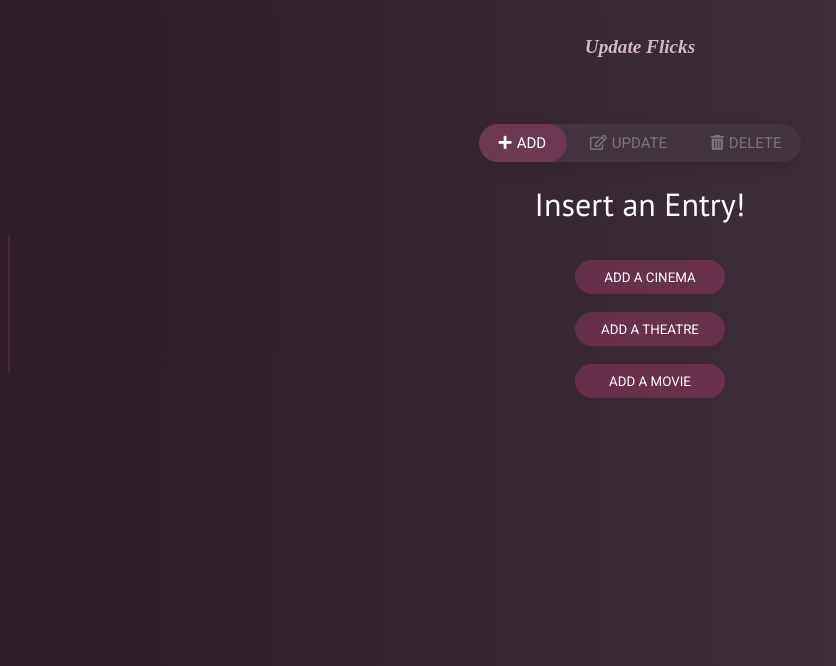
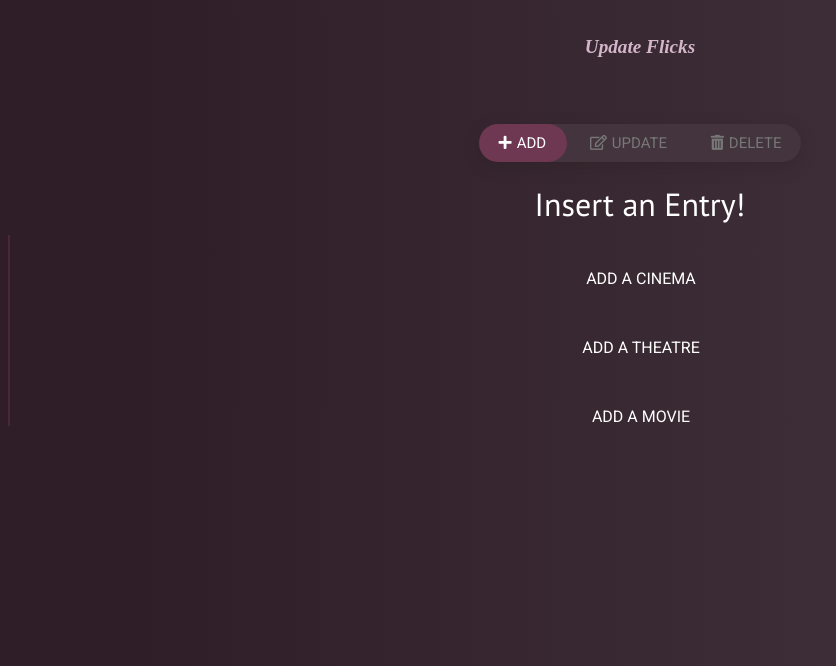
Before and after one commit to GoodieDawson/WebTech_SchorlastiCAS, a PHP site: page /admin/index.php in a window 1280 px wide. Shown: the top 666 px of the page, without its empty margins (0-836 px from the left). Run offline with PHP 8.4, Linux system fonts and the light colour scheme; some libraries are stand-ins or nearby versions; some web fonts are replaced.

Commit message:
More stuff, more stuff

```diff
--- a/CSS/admin_forms.css
+++ b/CSS/admin_forms.css
@@ -72,7 +72,7 @@ form {
 }
 
 .fields {
-    border-left: 2px solid #4c2639
+    border-left: 2px solid #4c2639;
 }
 
 .container span {
@@ -100,6 +100,60 @@ textarea {
     box-sizing: border-box;
     padding: 0 18px;
 }
+
+.fields a {
+    display: block;
+    color: white;
+    text-decoration: none;
+    position: relative;
+    font-family: 'Roboto', sans-serif;
+}
+
+.fields a::after {
+    content: "";
+    background: white;
+    mix-blend-mode: exclusion;
+    width: calc(30% + 20px);
+    height: 0;
+    position: absolute;
+    bottom: -4px;
+    left: -10px;
+    transition: all .3s cubic-bezier(0.445, 0.05, 0.55, 0.95);
+    border-radius: 22px;
+}
+
+
+/* .fields p {
+    position: relative;
+    top: 50%;
+    left: 50%;
+    transform: translate(-50%);
+}
+
+.fields a {
+    display: block;
+    color: white;
+    text-decoration: none;
+    position: relative;
+    font-family: 'Roboto', sans-serif;
+}
+
+.fields a::after {
+    content: "";
+    background: white;
+    mix-blend-mode: exclusion;
+    width: calc(30% + 20px);
+    height: 0;
+    position: absolute;
+    bottom: -4px;
+    left: -10px;
+    transition: all .3s cubic-bezier(0.445, 0.05, 0.55, 0.95);
+    border-radius: 22px;
+}
+
+.fields a:hover::after {
+    height: calc(100% + 8px)
+} */
 
 input[type="button"] {
     background: rgba(197, 62, 126, .33) ! important;
--- a/admin/index.php
+++ b/admin/index.php
@@ -27,16 +27,17 @@
         <h1>Insert an Entry!</h1>
 
         <div class="fields">
+            <br/>
             <div>
-                <input value="ADD A CINEMA" type="button" id="add_a_cinema" />
+                <p><a href="add_forms/add_cinema.php">ADD A CINEMA</a></p>
             </div>
             <br/>
             <div>
-                <input value="ADD A THEATRE" type="button" id="add_a_theatre" />
+                <p><a href="add_forms/add_cinema.php">ADD A THEATRE</a></p>
             </div>
             <br/>
             <div>
-                <input value="ADD A MOVIE" type="button" id="add_a_movie" />
+                <p><a href="add_forms/add_cinema.php">ADD A MOVIE</a></p>
             </div>
         </div>
 
--- a/db/movie.php
+++ b/db/movie.php
@@ -12,12 +12,12 @@
 
 
         function __construct($movie_title='none', $theatre_id='none', $movie_about = 'none', $movie_genre = 'none', $movie_cover = 'none'){
-			$this->movie_title = $movie_title;
+            parent::__construct();
+            $this->movie_title = $movie_title;
             $this->theatre_id = $theatre_id;
             $this->movie_about = $movie_about;
             $this->movie_genre = $movie_genre;
             $this->movie_cover = $movie_cover;
-            $this->connect();
         }
 
         function all_movies(){
--- a/db/theatre.php
+++ b/db/theatre.php
@@ -8,9 +8,9 @@
         private $create_query = "INSERT INTO theatre (Theatre_Name, Cinema_ID) VALUES (?, ?)";
 
         function __construct($theatre_name='none', $cinema_id='none'){
+            parent::__construct();
 			$this->theatre_name = $theatre_name;
             $this->cinema_id = $cinema_id;
-            $this->connect();
         }
 
         function all_theatre(){
--- a/js/admin_page_nav.js
+++ b/js/admin_page_nav.js
@@ -18,4 +18,13 @@ $(".tabs").on("click", "a", function(e) {
         "left": itemPos.left + "px",
         "width": activeWidth + "px"
     });
+
+    var current_tab = $(this).text();
+
+    $("#add_a_cinema").prop('value', 'UPDATE A CINEMA');
+    $("#add_a_cinema").prop('id', 'Update');
+    $("#add_a_cinema").prop('onClick', function() {
+        alert('ss');
+        return "window.location = 'update_forms/update_cinema.php'";
+    });
 });
--- a/js/submit_admin_forms.js
+++ b/js/submit_admin_forms.js
@@ -1,7 +1,6 @@
 $(document).ready(function() {
 
     $("#add_cinema").click(function() {
-
         var cinema_name = $("#cinema_name").val();
         var cinema_address = $("#cinema_address").val();
         var cinema_telephone = $("#cinema_telephone").val();
@@ -11,7 +10,7 @@ $(document).ready(function() {
             return;
         }
 
-        $.post("../common/submit_admin_forms.php", {
+        $.post("../../common/submit_admin_forms.php", {
             c_name: cinema_name,
             c_address: cinema_address,
             c_telephone: cinema_telephone,
@@ -39,7 +38,7 @@ $(document).ready(function() {
             return;
         }
 
-        $.post("../common/submit_admin_forms.php", {
+        $.post("../../common/submit_admin_forms.php", {
             t_name: theatre_name,
             t_cinema: theatre_cinema
         }, function(data, status) {
```
Also changed, not shown: admin/update_forms/update_cinema.php (added).
